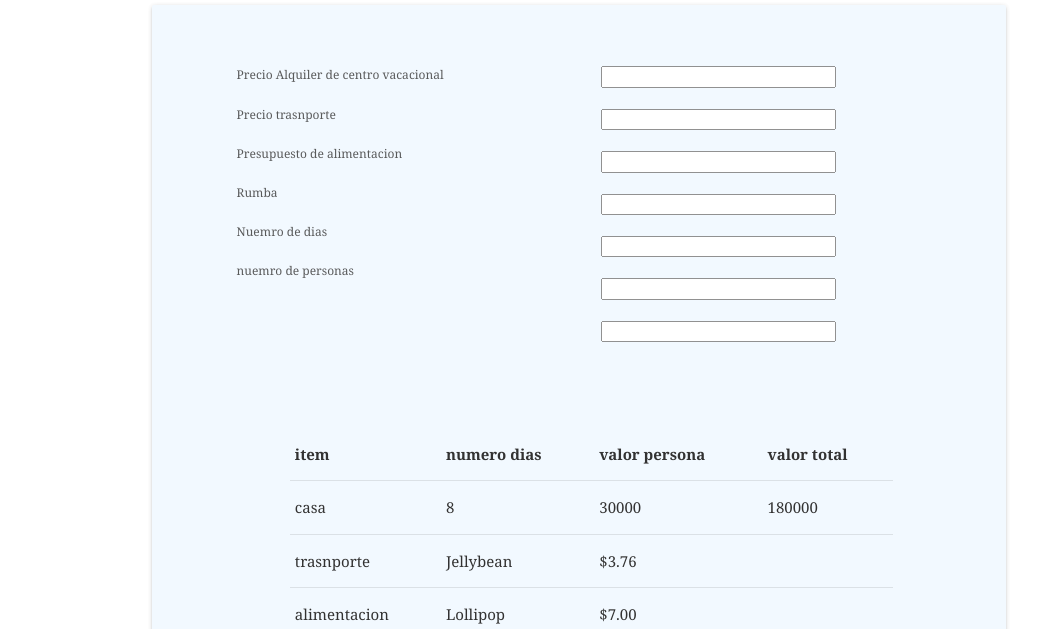
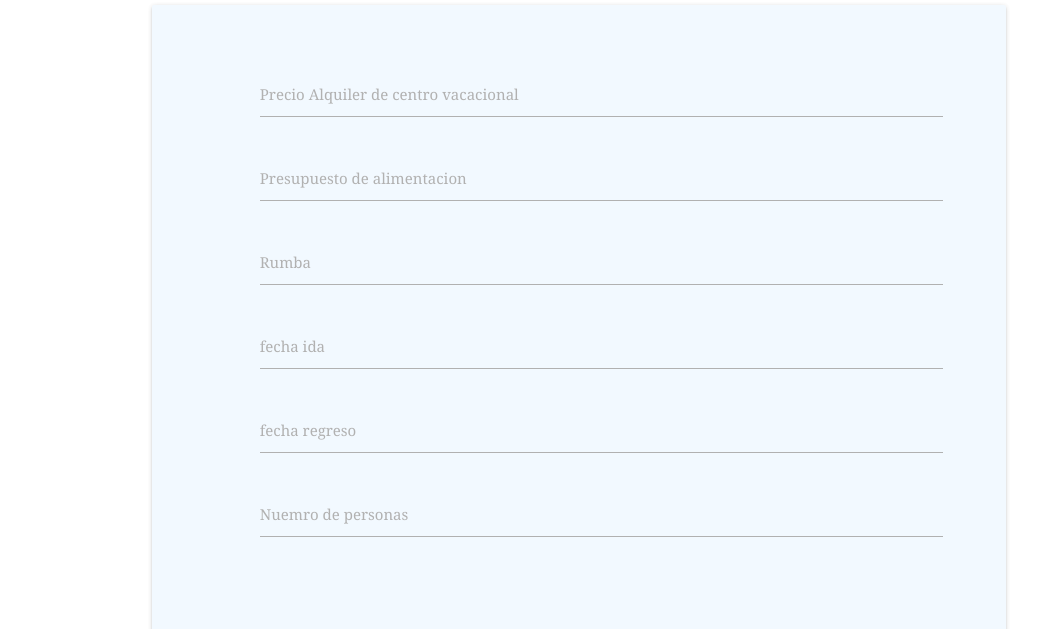
Before and after one commit to jjfique/presupuesto, a website built with Parcel: page index.html in a window 1280 px wide. Shown: the part 171-800 px from the top of the page, without its empty margins (61-1099 px from the left). Built offline with nearby package versions, Linux system fonts and the light colour scheme.

Commit message:
cambio de imputs

```diff
--- a/index.html
+++ b/index.html
@@ -15,25 +15,42 @@
         </p>
       </div>
       <div id="panel" class="col s8 offset-s2 card-panel waves-light">
-        <div id="labeDescripciones" class="col s6">
-          <label id="texto" class="col s12"
-            >Precio Alquiler de centro vacacional</label
-          >
-          <label id="texto" class="col s12">Precio trasnporte</label>
-          <label id="texto" class="col s12">Presupuesto de alimentacion</label>
-          <label id="texto" class="col s12">Rumba</label>
-          <label id="texto" class="col s12">Nuemro de dias</label>
-          <label id="texto" class="col s12">nuemro de personas</label>
-        </div>
-        <div class="col s6">
-          <input id="cajas" type="" class="col s8" />
-          <input id="cajas" type="" class="col s8" />
-          <input id="cajas" type="" class="col s8" />
-          <input id="cajas" type="" class="col s8" />
-          <input id="cajas" type="" class="col s8" />
-          <input id="cajas" type="" class="col s8" />
-          <input id="cajas" type="" class="col s8" />
-        </div>
+        <form class="col s12">
+          <div class="row">
+            <div class="input-field col s12">
+              <i class="material-icons prefix">account_circle</i>
+              <input id="icon_prefix" type="text" class="validate" />
+              <label for="icon_prefix"
+                >Precio Alquiler de centro vacacional</label
+              >
+            </div>
+            <div class="input-field col s12">
+              <i class="material-icons prefix">phone</i>
+              <input id="icon_telephone" type="tel" class="validate" />
+              <label for="icon_telephone">Presupuesto de alimentacion</label>
+            </div>
+            <div class="input-field col s12">
+              <i class="material-icons prefix">phone</i>
+              <input id="icon_telephone" type="tel" class="validate" />
+              <label for="icon_telephone">Rumba</label>
+            </div>
+            <div class="input-field col s12">
+              <i class="material-icons prefix">phone</i>
+              <input id="icon_telephone" type="tel" class="validate" />
+              <label for="icon_telephone">fecha ida</label>
+            </div>
+            <div class="input-field col s12">
+              <i class="material-icons prefix">phone</i>
+              <input id="icon_telephone" type="tel" class="validate" />
+              <label for="icon_telephone">fecha regreso</label>
+            </div>
+            <div class="input-field col s12">
+              <i class="material-icons prefix">phone</i>
+              <input id="icon_telephone" type="tel" class="validate" />
+              <label for="icon_telephone">Nuemro de personas</label>
+            </div>
+          </div>
+        </form>
         <div id="tabla" class="highlight col s10">
           <table>
             <thead>
```
